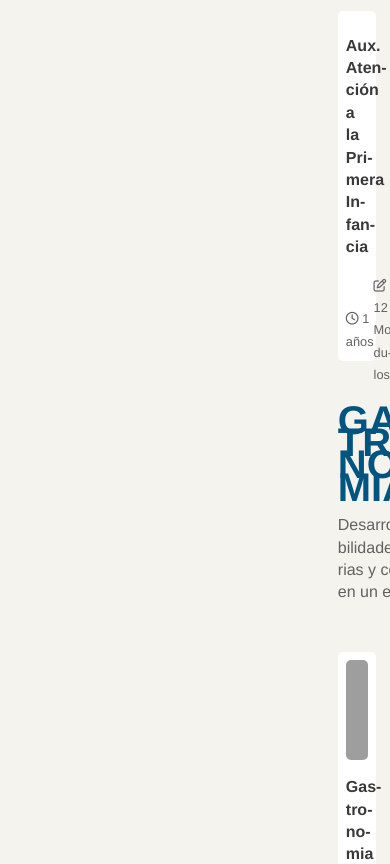
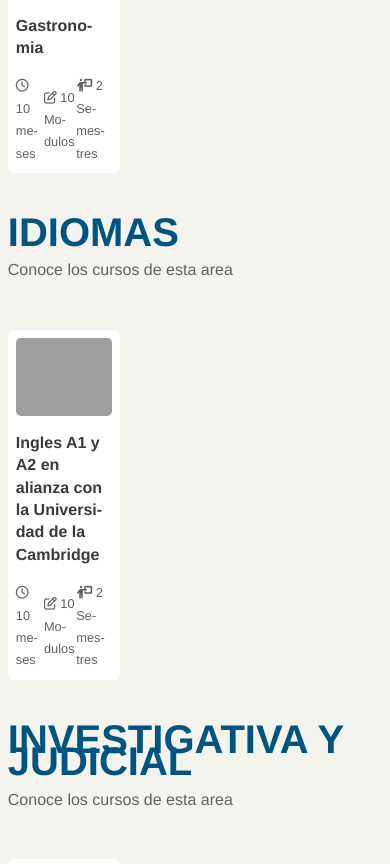
Before and after one commit to Stiven002/Cotemag, a PHP site: page /assets/pages/areas.php in a window 390 px wide; the page is wider, and only the part inside the window is pictured. Shown: the part 5524-6388 px from the top of that part. Run offline with PHP 8.4, Linux system fonts and the light colour scheme; grey boxes are pictures that could not be loaded.

Commit message:
Agregamos responsive en la seccion de areas

```diff
--- a/assets/pages/areas.php
+++ b/assets/pages/areas.php
@@ -112,7 +112,7 @@ if (!empty($card['practica_laboral'])) {
     <main class="main basic__style">
 
     <!--Menu lateral izquierdo-->
-<div class="contenedor__areas width__basic">
+<div class="contenedor__areas width__basic" id="containerdelosCursos">
 
 <aside class="seccionLateralIzquierda">
         <h2 class="title_menulateral">AREAS DE ESTUDIO</h2>
--- a/css/gastronomia.css
+++ b/css/gastronomia.css
@@ -651,6 +651,13 @@
         padding: 0% 2%;
     }
 
+    #containerdelosCursos{
+        display: flex;
+        flex-direction: column !important;
+    }
+
+
+
 }
 
 @media (max-width:1130px){
--- a/css/style.css
+++ b/css/style.css
@@ -523,7 +523,12 @@
     .news__container{
         padding: 6rem 0rem 2rem 0rem;
     }
+
+
+
 }
+
+
 
 @media(max-width: 980px){
 
```
